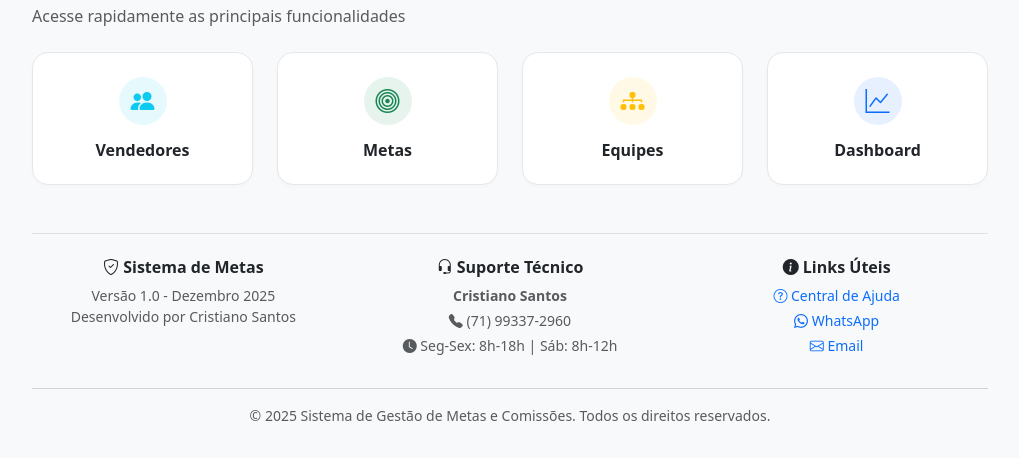
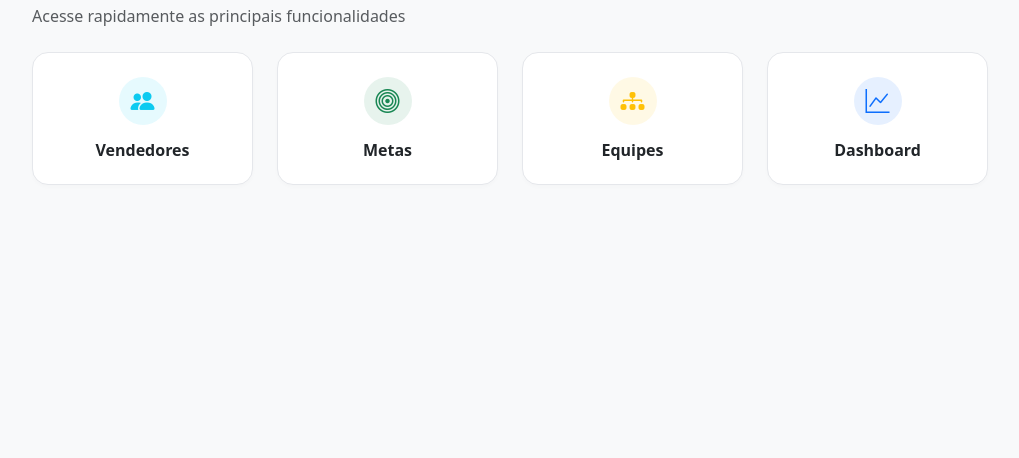
Before and after one commit to cristiano-superacao/vendacerta, a Python web app: template templates/ajuda.html in a window 1280 px wide. Shown: the part 2348-2806 px from the top of the page, without its empty margins (260-1279 px from the left). After the commit the page ends 2533 px from the top, so only its background shows below. Run offline with Jinja, Linux system fonts and the light colour scheme; the template is opened without the code that fills it, so the values that code supplies are empty.

Commit message:
remove: rodape de suporte do layout

```diff
--- a/templates/base.html
+++ b/templates/base.html
@@ -589,61 +589,6 @@
         {% endif %}
 
         {% block content %}{% endblock %}
-
-        <!-- Rodapé com Informações de Suporte -->
-        <footer class="mt-5 pt-4 border-top text-center text-muted">
-            <div class="row">
-                <div class="col-md-4 mb-3">
-                    <h6 class="fw-bold text-dark">
-                        <i class="bi bi-shield-check"></i> Sistema de Metas
-                    </h6>
-                    <p class="small mb-0">Versão 1.0 - Dezembro 2025</p>
-                    <p class="small">Desenvolvido por Cristiano Santos</p>
-                </div>
-                <div class="col-md-4 mb-3">
-                    <h6 class="fw-bold text-dark">
-                        <i class="bi bi-headset"></i> Suporte Técnico
-                    </h6>
-                    <p class="small mb-1">
-                        <strong>Cristiano Santos</strong>
-                    </p>
-                    <p class="small mb-1">
-                        <i class="bi bi-telephone-fill"></i> (71) 99337-2960
-                    </p>
-                    <p class="small mb-0">
-                        <i class="bi bi-clock-fill"></i> Seg-Sex: 8h-18h | Sáb: 8h-12h
-                    </p>
-                </div>
-                <div class="col-md-4 mb-3">
-                    <h6 class="fw-bold text-dark">
-                        <i class="bi bi-info-circle-fill"></i> Links Úteis
-                    </h6>
-                    <p class="small mb-1">
-                        <a href="{{ url_for('ajuda') }}" class="text-decoration-none">
-                            <i class="bi bi-question-circle"></i> Central de Ajuda
-                        </a>
-                    </p>
-                    <p class="small mb-1">
-                        <a href="https://wa.me/5571993372960" target="_blank" class="text-decoration-none">
-                            <i class="bi bi-whatsapp"></i> WhatsApp
-                        </a>
-                    </p>
-                    <p class="small mb-0">
-                        <a href="mailto:cristiano.s.santos@ba.estudante.senai.br" class="text-decoration-none">
-                            <i class="bi bi-envelope"></i> Email
-                        </a>
-                    </p>
-                </div>
-            </div>
-            <hr class="my-3">
-
-            <!-- Botão de Instalação PWA removido conforme solicitado -->
-
-
-            <p class="small mb-0">
-                © 2025 Sistema de Gestão de Metas e Comissões. Todos os direitos reservados.
-            </p>
-        </footer>
     </main>
 
     <!-- Bootstrap JS -->
```
